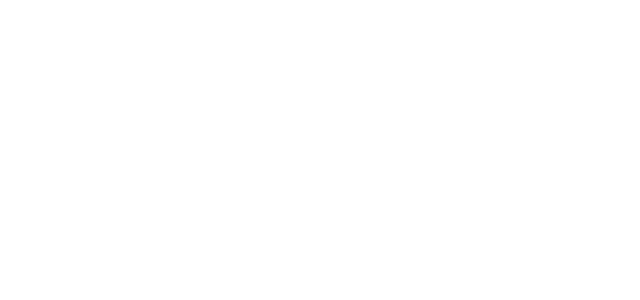
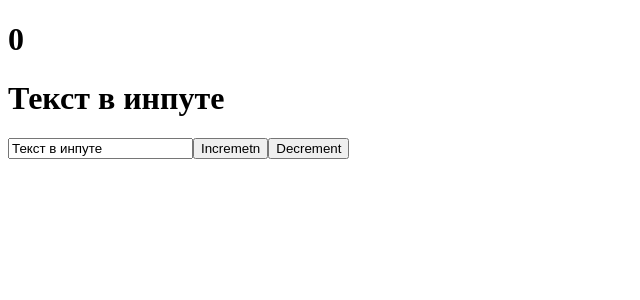
Before and after one commit to egorystuff/first_react_app, a React (Create React App) app: page / in a window 1280 px wide. Shown: the top 300 px of the page, without its empty margins (0-640 px from the left). Built offline with nearby package versions, Linux system fonts and the light colour scheme; the HTML template or start-up script is replaced by a standard one.

Commit message:
new commit

```diff
--- a/src/App.js
+++ b/src/App.js
@@ -1,7 +1,27 @@
-import React from 'react';
+import React, { useState } from 'react';
 
 function App() {
-	return <div className="App"></div>;
+	const [likes, setLikes] = useState(0);
+	const [value, setValue] = useState('Текст в инпуте');
+
+	function increment() {
+		setLikes(likes + 1);
+	}
+
+	function decrement() {
+		setLikes(likes - 1);
+	}
+
+	return (
+		<div className="App">
+			<h1>{likes}</h1>
+			<h1>{value}</h1>
+			<input type="text" value={value} onChange={(event) => setValue(event.target.value)}></input>
+
+			<button onClick={increment}>Incremetn</button>
+			<button onClick={decrement}>Decrement</button>
+		</div>
+	);
 }
 
 export default App;
```
Also changed, not shown: src/components/Counter.jsx (added).
